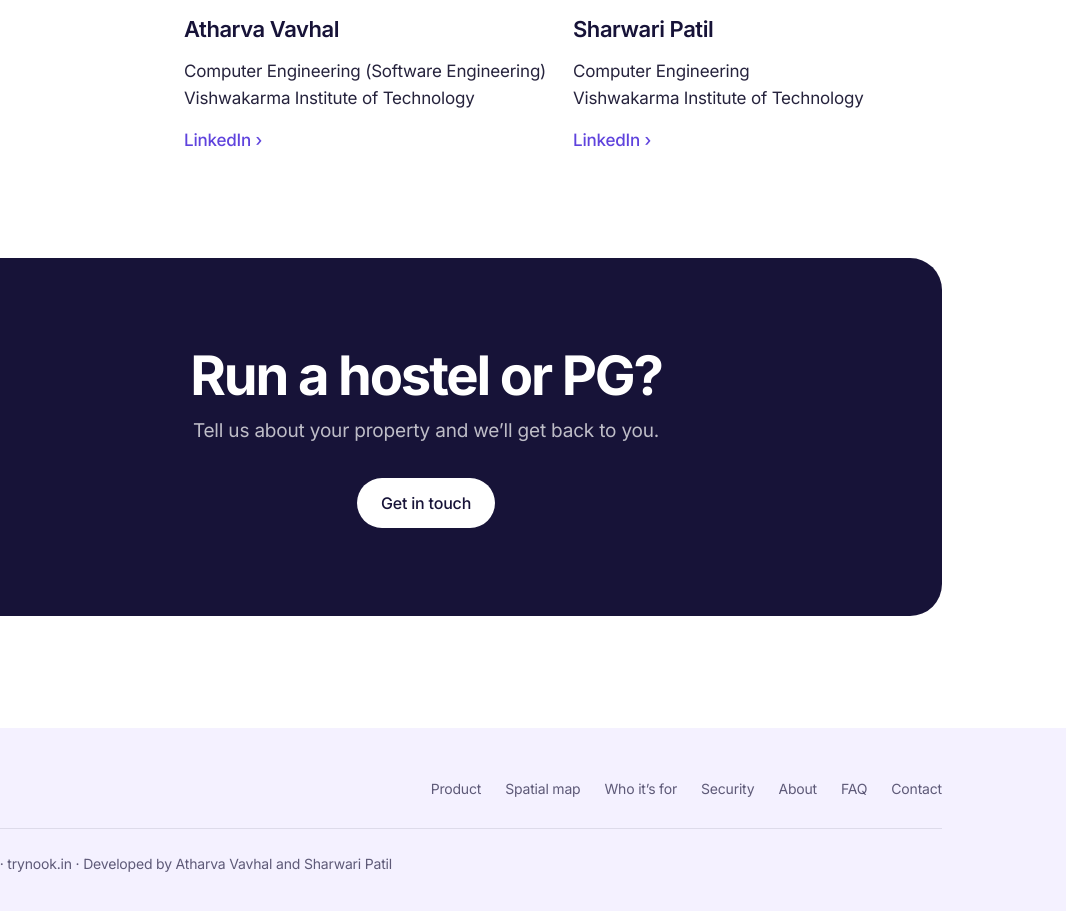
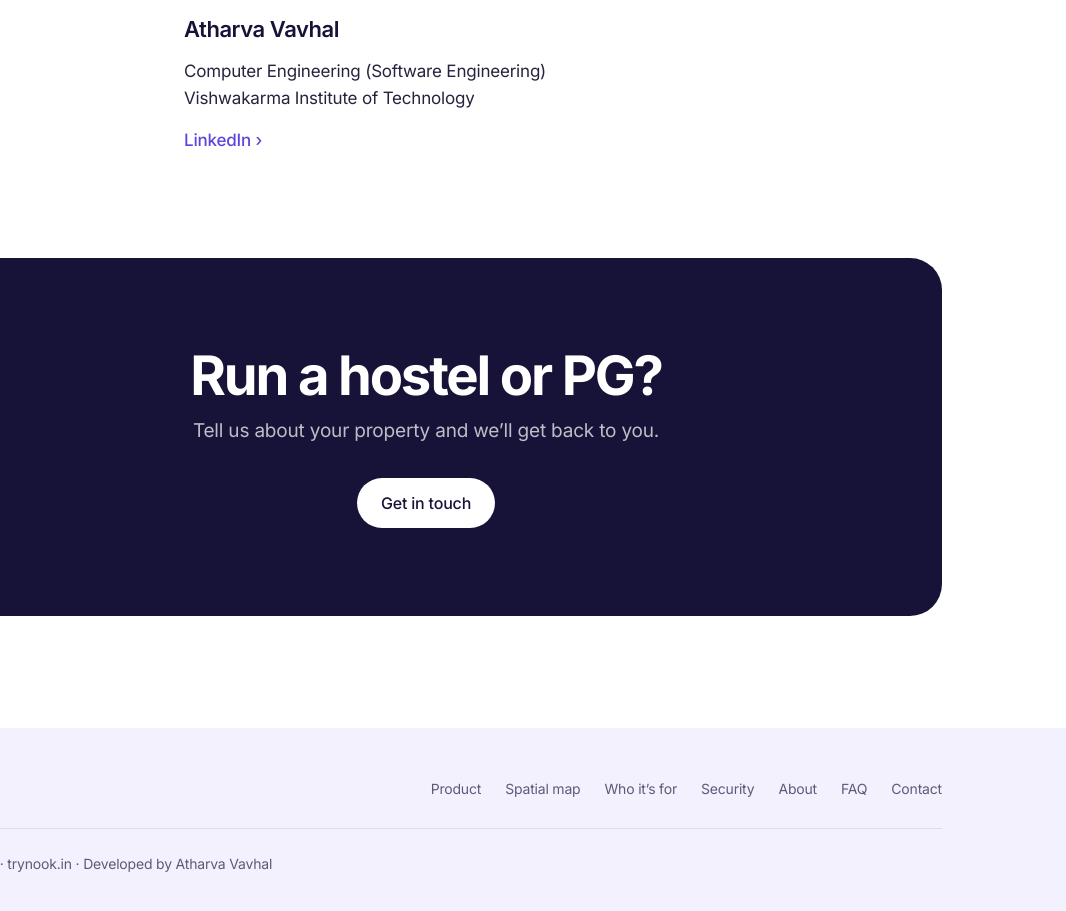
Before and after one commit to AtharvaVavhal/trynook, a plain HTML site: page about.html in a window 1280 px wide. Shown: the part 2860-3771 px from the top of the page, 214-1280 px from the left. Drawn offline with Linux system fonts and the light colour scheme.

Commit message:
Update team profiles and developer credits

```diff
--- a/about.html
+++ b/about.html
@@ -93,7 +93,6 @@
           <h2 id="tm-h" class="reveal">Built by.</h2>
           <ul class="people reveal">
             <li><h3>Atharva Vavhal</h3><p>Computer Engineering (Software Engineering)<br>Vishwakarma Institute of Technology</p><a class="textlink" href="https://www.linkedin.com/in/atharva-vavhal/" target="_blank" rel="noopener noreferrer" aria-label="Atharva Vavhal on LinkedIn (opens in a new tab)">LinkedIn <span aria-hidden="true">›</span></a></li>
-            <li><h3>Sharwari Patil</h3><p>Computer Engineering<br>Vishwakarma Institute of Technology</p><a class="textlink" href="https://www.linkedin.com/in/sharwari-patil-vit/" target="_blank" rel="noopener noreferrer" aria-label="Sharwari Patil on LinkedIn (opens in a new tab)">LinkedIn <span aria-hidden="true">›</span></a></li>
           </ul>
         </section>
 
@@ -113,7 +112,7 @@
         <img src="assets/svg/nook-logo-primary.svg" alt="nook" height="24">
         <nav aria-label="Footer"><a href="product.html">Product</a><a href="spatial-map.html">Spatial map</a><a href="who-its-for.html">Who it’s for</a><a href="security.html">Security</a><a href="about.html">About</a><a href="faq.html">FAQ</a><a href="mailto:hello@trynook.in">Contact</a></nav>
       </div>
-      <p class="small">© 2026 nook · trynook.in · Developed by Atharva Vavhal and Sharwari Patil</p>
+      <p class="small">© 2026 nook · trynook.in · Developed by Atharva Vavhal</p>
     </div>
   </footer>
 
```
Also changed, not shown: product.html (+1 -1 lines), security.html (+1 -1 lines), site.html (+0 -5 lines).
